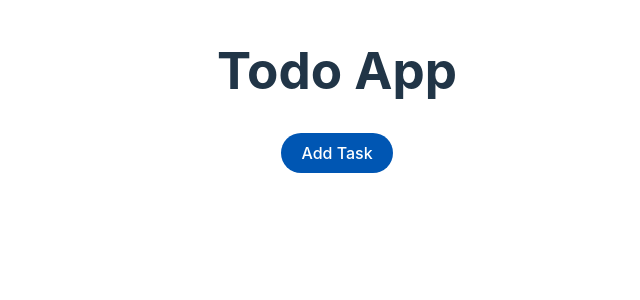
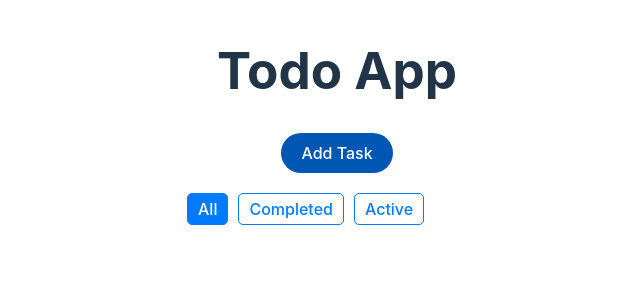
Before and after one commit to Srushti-9/qp-react-assessment, a React (Vite) app: page / in a window 1280 px wide. Shown: the top 300 px of the page, without its empty margins (303-943 px from the left). Built offline with nearby package versions, Linux system fonts and the light colour scheme.

Commit message:
Add the filters for the tasks

```diff
--- a/src/components/TodoItem.tsx
+++ b/src/components/TodoItem.tsx
@@ -27,7 +27,7 @@ function TodoItem({ todo, toggleTodo }: TodoItemProps) {
       />
       <div className="title-container" onClick={handleTitleClick}>
         <span className={`title ${titleClass}`}>{todo.text}</span>
-        {expanded && <p className="description">{todo.description}</p>}
+        {expanded && <p className="todo-description">{todo.description}</p>}
       </div>
     </div>
   );
--- a/src/components/TodoList.tsx
+++ b/src/components/TodoList.tsx
@@ -2,7 +2,7 @@
 import TodoItem from "./TodoItem";
 import { Todo } from "../types/Todo";
 import "../styles/TodoList.css";
-import { useMemo } from "react";
+import { useMemo, useState } from "react";
 import { FixedSizeList as List } from "react-window";
 
 interface TodoListProps {
@@ -10,8 +10,27 @@ interface TodoListProps {
   toggleTodo: (id: number) => void;
 }
 
+enum Filter {
+  All = "all",
+  Completed = "completed",
+  Active = "active",
+}
+
 // Use Memoization to cache the results of previous renders, avoiding unnecessary re-renders when props or state haven't changed.
 function TodoList({ todos, toggleTodo }: TodoListProps) {
+  const [filter, setFilter] = useState<Filter>(Filter.All);
+
+  const filteredTodos = todos.filter((todo) => {
+    switch (filter) {
+      case Filter.Completed:
+        return todo.completed;
+      case Filter.Active:
+        return !todo.completed;
+      default:
+        return true;
+    }
+  });
+
   const memoizedTodos = useMemo(() => {
     const Row = ({
       index,
@@ -20,7 +39,7 @@ function TodoList({ todos, toggleTodo }: TodoListProps) {
       index: number;
       style: React.CSSProperties;
     }) => {
-      const todo = todos[index];
+      const todo = filteredTodos[index];
       return (
         <div style={style}>
           <TodoItem todo={todo} toggleTodo={toggleTodo} />
@@ -34,7 +53,32 @@ function TodoList({ todos, toggleTodo }: TodoListProps) {
   // Implements virtualized list rendering for efficient performance with large datasets.
   return (
     <div className="todo-list-container">
-      <List height={400} itemCount={todos.length} itemSize={50} width={300}>
+      <div className="filter-buttons">
+        <button
+          className={filter === Filter.All ? "active" : ""}
+          onClick={() => setFilter(Filter.All)}
+        >
+          All
+        </button>
+        <button
+          className={filter === Filter.Completed ? "active" : ""}
+          onClick={() => setFilter(Filter.Completed)}
+        >
+          Completed
+        </button>
+        <button
+          className={filter === Filter.Active ? "active" : ""}
+          onClick={() => setFilter(Filter.Active)}
+        >
+          Active
+        </button>
+      </div>
+      <List
+        height={400}
+        itemCount={filteredTodos.length}
+        itemSize={50}
+        width={300}
+      >
         {memoizedTodos}
       </List>
     </div>
--- a/src/styles/TodoItem.css
+++ b/src/styles/TodoItem.css
@@ -3,7 +3,11 @@
     display: flex;
     align-items: flex-start; /* Align items at the top */
     padding: 10px;
+    border: 1px solid #00000033;
+    border-radius: 8px;
+    margin-bottom: 10px;
   }
+
 
   .todo-item:hover {
     background-color: #f9f9f9;
--- a/src/styles/TodoList.css
+++ b/src/styles/TodoList.css
@@ -10,3 +10,27 @@
     padding: 10px;
     margin-bottom: 10px;
   }
+
+  .filter-buttons {
+    margin: 20px 0;
+  }
+
+  .filter-buttons button {
+    margin-right: 10px;
+    border: 1px solid #007bff;
+    border-radius: 5px;
+    padding: 5px 10px;
+    background-color: transparent;
+    cursor: pointer;
+    color: #007bff;
+  }
+
+  .filter-buttons button.active {
+    background-color: #007bff;
+    color: white;
+  }
+
+  .filter-buttons button:hover{
+    background-color: rgba(0, 123, 255, 0.5);
+    color:white;
+  }
```
